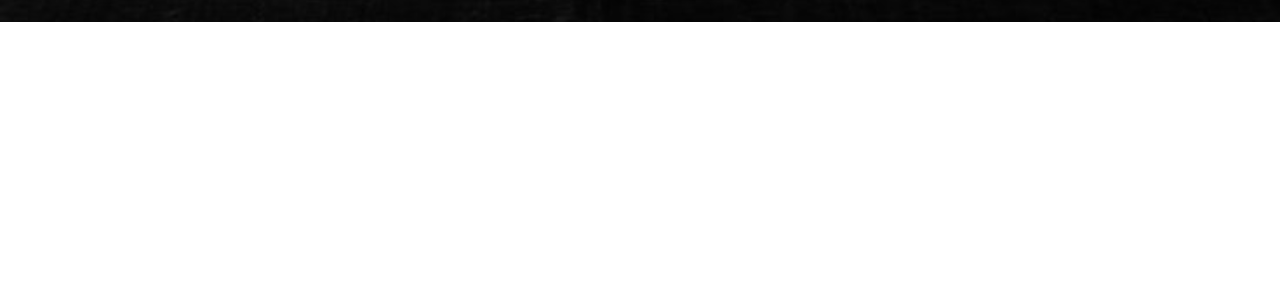
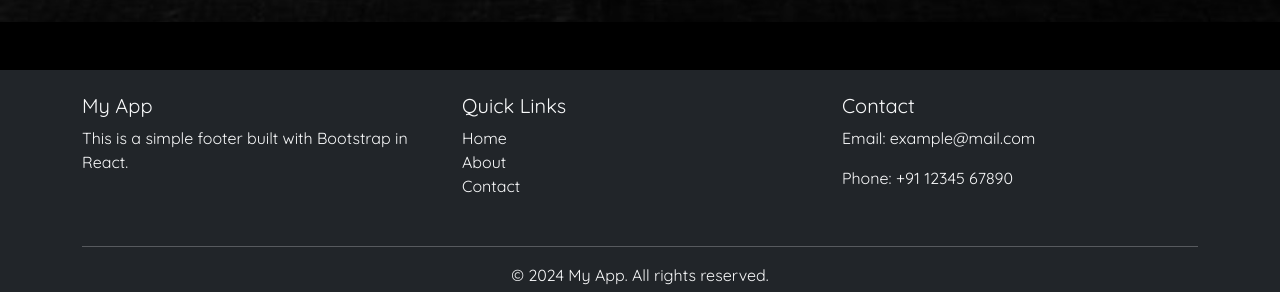
Before and after one commit to PrathameshBhagat/PrathameshBhagat.github.io, a React (Create React App) app: page / in a window 1280 px wide. Shown: the part 4165-4457 px from the top of the page. Before the commit the page ends 4187 px from the top, so only its background shows below. Built offline with nearby package versions, Linux system fonts and the light colour scheme.

Commit message:
footer template added

```diff
--- a/src/App.js
+++ b/src/App.js
@@ -7,6 +7,7 @@
 import Trailer from './components/trailer/Trailer';
 import NotFound from './components/notFound/NotFound';
 import Fundraise from './components/fundraise/fundraise';
+import Footer from './components/footer/footer';
 
 function App() {
 
@@ -52,7 +53,7 @@
       <Header/>
       <Routes>
           <Route >
-            <Route path="/" element={<><Hero movies={movies} /><Projects/></>} ></Route>
+            <Route path="/" element={<><Hero movies={movies} /><Projects/><Footer/></>} ></Route>
             <Route path="/Trailer/:ytTrailerId" element={<Trailer/>}></Route>
             <Route path="*" element = {<NotFound/>}></Route>
             <Route path="/fundraise" element = {<Fundraise/>}></Route>
--- /dev/null
+++ b/src/components/footer/footer.js
@@ -0,0 +1,48 @@
+import React from "react";
+
+const Footer = () => {
+  return (
+    <footer className="bg-dark text-light pt-4 pb-2 mt-5">
+      <div className="container">
+        <div className="row">
+
+          {/* About */}
+          <div className="col-md-4 mb-3">
+            <h5>My App</h5>
+            <p>
+              This is a simple footer built with Bootstrap in React.
+            </p>
+          </div>
+
+          {/* Links */}
+          <div className="col-md-4 mb-3">
+            <h5>Quick Links</h5>
+            <ul className="list-unstyled">
+              <li><a href="/" className="text-light text-decoration-none">Home</a></li>
+              <li><a href="/about" className="text-light text-decoration-none">About</a></li>
+              <li><a href="/contact" className="text-light text-decoration-none">Contact</a></li>
+            </ul>
+          </div>
+
+          {/* Contact */}
+          <div className="col-md-4 mb-3">
+            <h5>Contact</h5>
+            <p>Email: example@mail.com</p>
+            <p>Phone: +91 12345 67890</p>
+          </div>
+
+        </div>
+
+        <hr className="bg-light" />
+
+        <div className="text-center">
+          <p className="mb-0">
+            © {new Date().getFullYear()} My App. All rights reserved.
+          </p>
+        </div>
+      </div>
+    </footer>
+  );
+};
+
+export default Footer;
```
